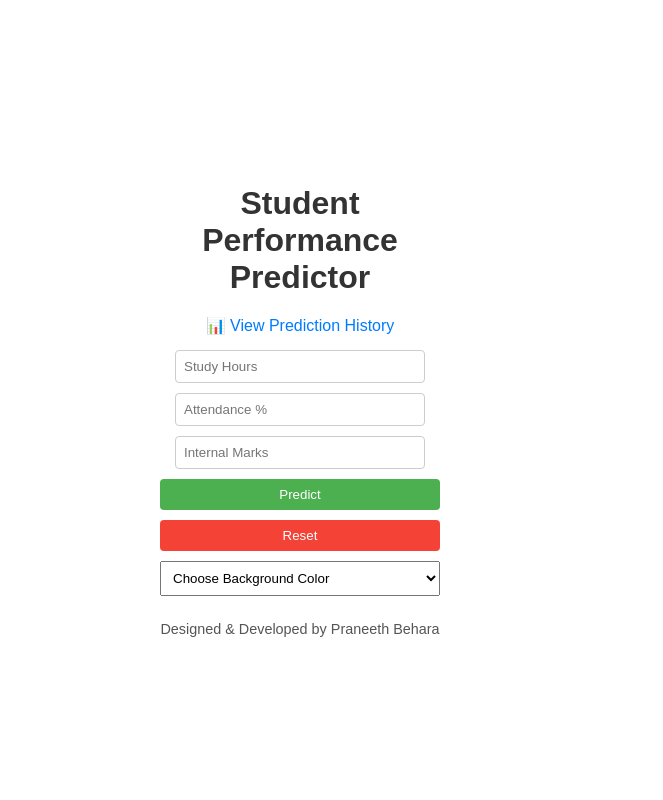
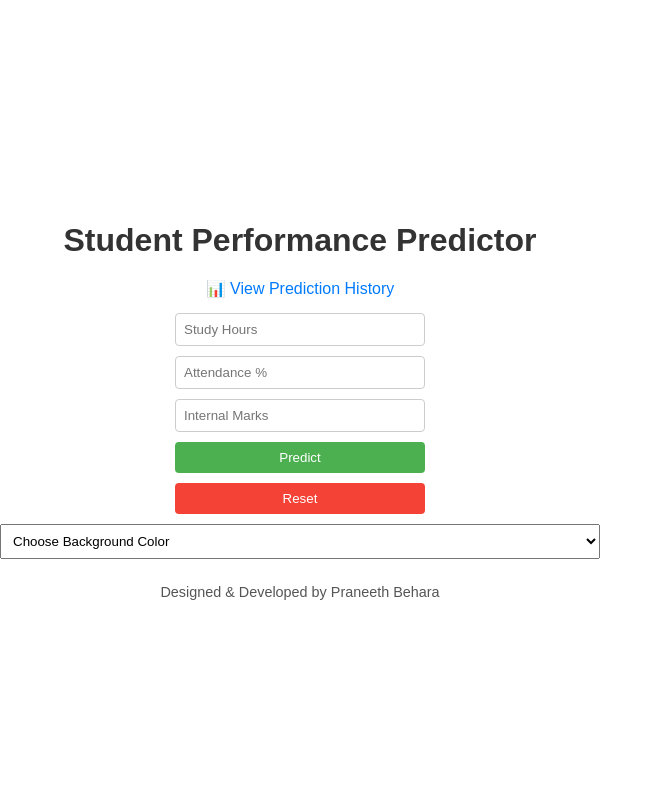
Before and after one commit to praneethbehara11/students_performance_predictor, a Flask app: page / in a window 1280 px wide. Shown: the whole page, without its empty margins (0-663 px from the left). Run offline with Flask 3, Linux system fonts and the light colour scheme; parts of the project's set-up code (start-up, migrations or seed data) failed here and were passed over.

Commit message:
Update index.html

```diff
--- a/templates/index.html
+++ b/templates/index.html
@@ -4,27 +4,23 @@
     <title>Student Performance Predictor</title>
     <link rel="stylesheet" href="{{ url_for('static', filename='style.css') }}">
     <style>
-        html, body {
+        body {
+            font-family: Arial, sans-serif;
             margin: 0;
             padding: 0;
-            height: 100%;
-            font-family: Arial, sans-serif;
-        }
-        body {
+            min-height: 100vh;
             display: flex;
+            flex-direction: column;
             justify-content: center;
             align-items: center;
             background-color: white;
-        }
-        .container {
-            text-align: center;
-            width: 280px;
         }
         h1 {
             margin-bottom: 10px;
         }
         form {
             margin-top: 10px;
+            width: 250px;
         }
         input[type="text"], input[type="submit"], button, select {
             margin: 5px 0;
@@ -38,7 +34,6 @@
             font-size: 1.1em;
         }
         a {
-            display: inline-block;
             margin-top: 10px;
             text-decoration: none;
             color: #007BFF;
@@ -51,20 +46,20 @@
     </style>
 </head>
 <body>
-<div class="container">
     <h1>Student Performance Predictor</h1>
 
     <a href="/history">📊 View Prediction History</a>
 
-    <form method="POST" onsubmit="return validateInputs()">
-        <input type="text" name="hours" id="hours" placeholder="Study Hours" value="{{ hours }}" required>
-        <input type="text" name="attendance" id="attendance" placeholder="Attendance %" value="{{ attendance }}" required>
-        <input type="text" name="internal" id="internal" placeholder="Internal Marks" value="{{ internal }}" required>
+    <form method="POST">
+        <input type="text" name="hours" placeholder="Study Hours" value="{{ hours }}" required>
+        <input type="text" name="attendance" placeholder="Attendance %" value="{{ attendance }}" required>
+        <input type="text" name="internal" placeholder="Internal Marks" value="{{ internal }}" required>
 
         <input type="submit" value="Predict">
         <button type="reset">Reset</button>
     </form>
 
+    <!-- Color theme switch -->
     <select onchange="document.body.style.backgroundColor=this.value">
         <option value="white">Choose Background Color</option>
         <option value="#FFFAE3">🌼 Light Yellow</option>
@@ -89,20 +84,5 @@
     <footer>
         Designed & Developed by Praneeth Behara
     </footer>
-</div>
-
-<script>
-    function validateInputs() {
-        let hours = document.getElementById('hours').value;
-        let attendance = document.getElementById('attendance').value;
-        let internal = document.getElementById('internal').value;
-
-        if (isNaN(hours) || isNaN(attendance) || isNaN(internal)) {
-            alert("❗ Please enter only numbers for all fields.");
-            return false;
-        }
-        return true;
-    }
-</script>
 </body>
 </html>
```
